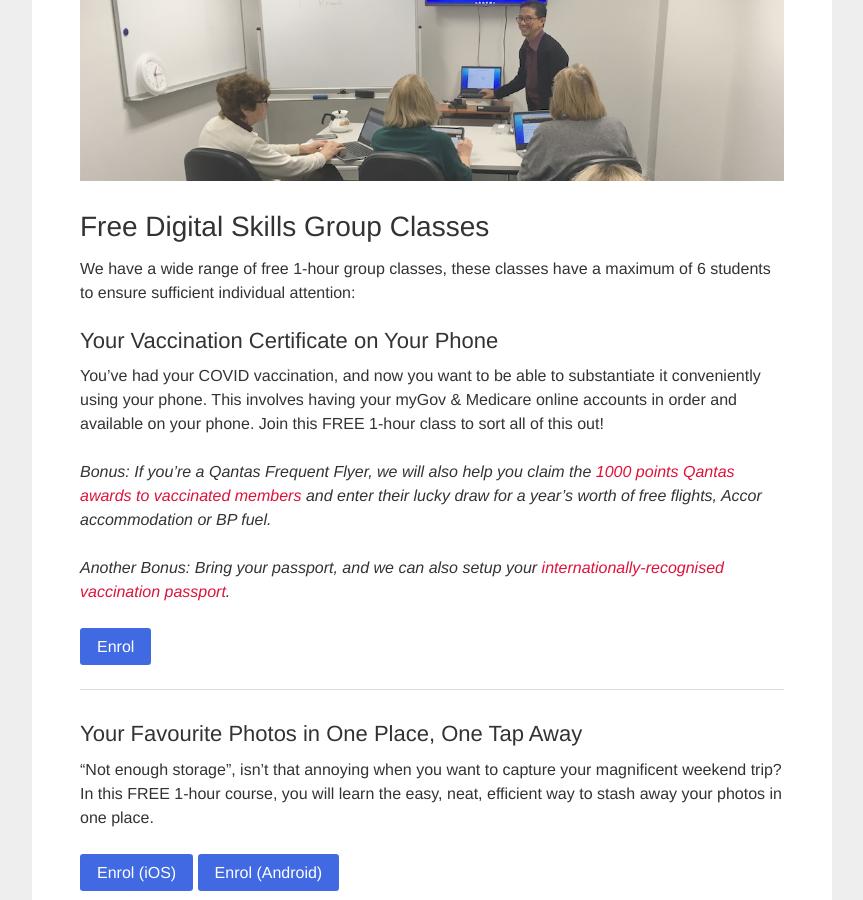
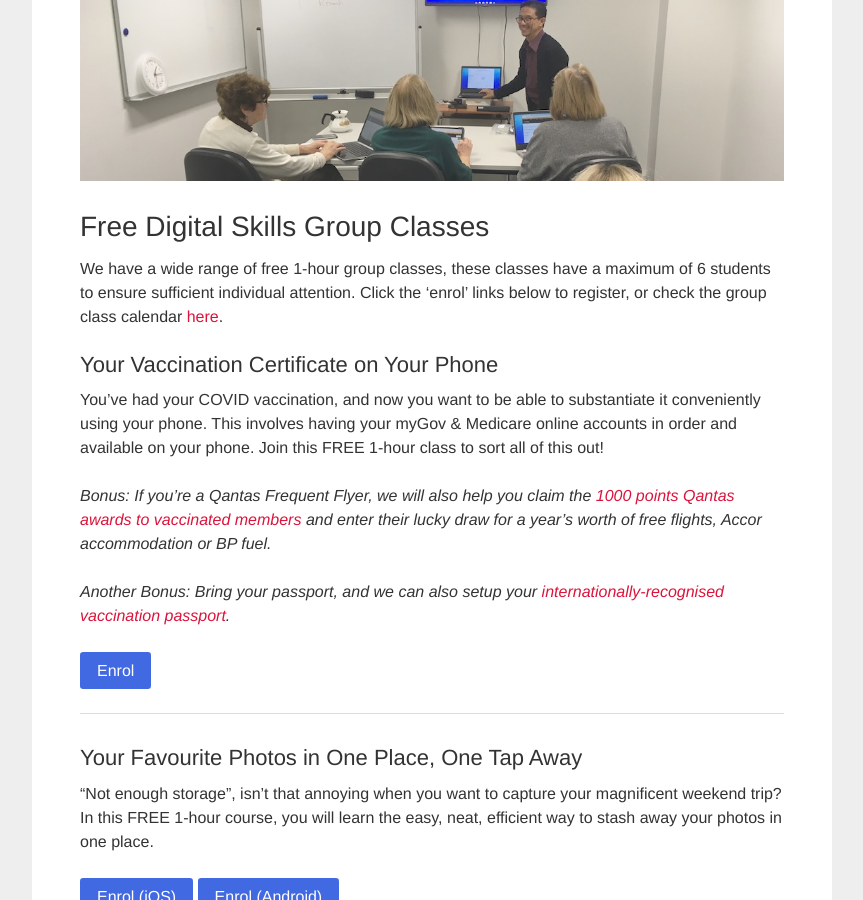
Before and after one commit to auxellbs/splconline.github.io, a Jekyll site: the page built from index.md, in a window 1280 px wide and 900 px high, scrolled down 813 px. Shown: the whole window, without its empty margins (208-1071 px from the left). Built offline with Jekyll 4.4.1, drawn with Linux system fonts in a browser that asks for light colours.

Commit message:
Create index.md

```diff
--- a/index.md
+++ b/index.md
@@ -19,7 +19,7 @@
 
 ## <a name="group"></a>Free Digital Skills Group Classes
 
-We have a wide range of free 1-hour group classes, these classes have a maximum of 6 students to ensure sufficient individual attention:
+We have a wide range of free 1-hour group classes, these classes have a maximum of 6 students to ensure sufficient individual attention. Click the 'enrol' links below to register, or check the group class calendar [here](/calendar).
 
 ### Your Vaccination Certificate on Your Phone
 You've had your COVID vaccination, and now you want to be able to substantiate it conveniently using your phone. This involves having your myGov & Medicare online accounts in order and available on your phone. Join this FREE 1-hour class to sort all of this out!
```
